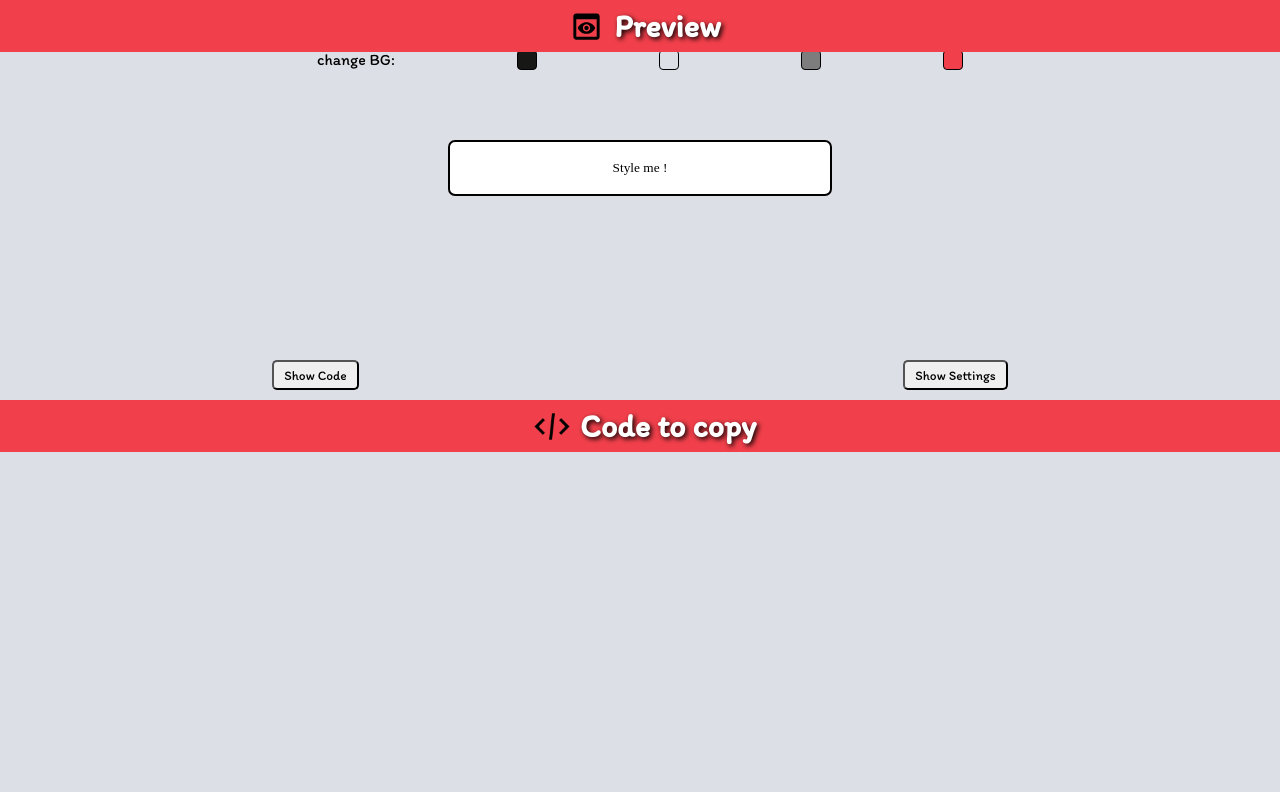
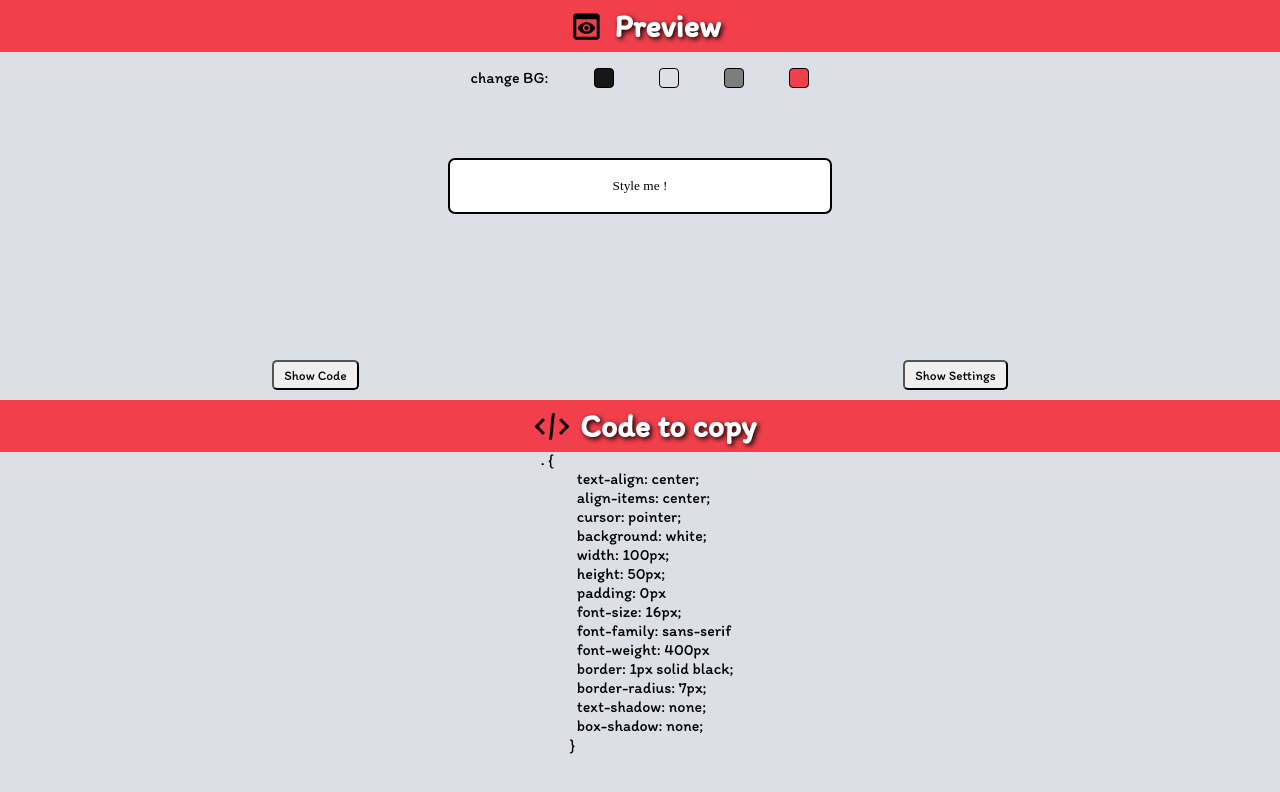
Before and after one commit to Eliswer/Button-generator, a React (Create React App) app in the folder button-generator/: page / in a window 1280 px wide. Both pictures are taken after a click on the button "Show Code". Shown: the top 792 px of the page. Built offline with nearby package versions, Linux system fonts and the light colour scheme.

Commit message:
code to copy done

```diff
--- a/button-generator/src/components/CodeToCopy.jsx
+++ b/button-generator/src/components/CodeToCopy.jsx
@@ -1,17 +1,199 @@
 import Header from "./Header";
+import classes from "../styles/code-to-copy.module.css";
 
 import sourceCode from "../icons/Source-code.svg";
 
-/*import { useSelector } from "react-redux";*/
+import { useSelector } from "react-redux";
+import { useEffect, useState } from "react";
 
 function CodeToCopy() {
-  /*  const className = useSelector(
+  /* General */
+  const className = useSelector(
     (state) => state.general.className
-  )?.newClassName;*/
+  )?.newClassName;
+
+  const newBackgroundType = useSelector(
+    (state) => state.general.backgroundType
+  )?.newColour;
+
+  const newSolidColour = useSelector(
+    (state) => state.general.backgroundColourSolid
+  )?.solidColour;
+
+  const newGradientColour = useSelector(
+    (state) => state.general.backgroundColourGradient
+  )?.gradientColour;
+
+  let background = "white";
+
+  if (newBackgroundType === "solid") {
+    background = newSolidColour;
+  } else if (newBackgroundType === "gradient") {
+    background = `linear-gradient(${newSolidColour}, ${newGradientColour})`;
+  }
+
+  const newHeight = useSelector((state) => state.general.height)?.newHeight;
+  const newWidth = useSelector((state) => state.general.width)?.newWidth;
+
+  const newPaddingTop = useSelector(
+    (state) => state.general.paddingTop
+  )?.newPaddingTop;
+
+  const newPaddingBottom = useSelector(
+    (state) => state.general.paddingBottom
+  )?.newPaddingBottom;
+
+  const newPaddingLeft = useSelector(
+    (state) => state.general.paddingLeft
+  )?.newPaddingLeft;
+
+  const newPaddingRight = useSelector(
+    (state) => state.general.paddingRight
+  )?.newPaddingRight;
+
+  const [paddingShow, setPaddingShow] = useState(true);
+
+  useEffect(() => {
+    if (
+      newPaddingBottom ||
+      newPaddingLeft ||
+      newPaddingRight ||
+      newPaddingTop === undefined
+    ) {
+      setPaddingShow(true);
+    } else {
+      setPaddingShow(false);
+    }
+  }, [newPaddingBottom, newPaddingLeft, newPaddingRight, newPaddingTop]);
+
+  /* Text inside */
+  const newTextSize = useSelector((state) => state.textInside.size)?.newSize;
+
+  const newFont = useSelector((state) => state.textInside.font)?.newFont;
+
+  const newFontWeight = useSelector(
+    (state) => state.textInside.weight
+  )?.newWeightValue;
+
+  /* Border */
+  const borderType = useSelector((state) => state.border.type)?.borderType;
+  const borderColour = useSelector(
+    (state) => state.border.colour
+  )?.borderColour;
+  const borderWidth = useSelector((state) => state.border.width)?.borderWidth;
+  const borderRadius = useSelector(
+    (state) => state.border.radius
+  )?.borderRadius;
+
+  /* Text shadow */
+  const newTextShadowColour = useSelector(
+    (state) => state.textShadow.colour
+  )?.newColour;
+
+  const newHorizontalValue = useSelector(
+    (state) => state.textShadow.horizontal
+  )?.newHorintalValue;
+
+  const newVerticalValue = useSelector(
+    (state) => state.textShadow.vertical
+  )?.newVerticalValue;
+
+  const newBlurValue = useSelector(
+    (state) => state.textShadow.blur
+  )?.newBlurValue;
+
+  const [textShadowShow, setTextShadowShow] = useState(false);
+
+  useEffect(() => {
+    if (newTextShadowColour === undefined) {
+      setTextShadowShow(false);
+    } else {
+      setTextShadowShow(true);
+    }
+  }, [newTextShadowColour]);
+
+  /* Box shadow changes */
+  const newBoxShadowType = useSelector(
+    (state) => state.boxShadow.type
+  )?.newType;
+
+  const newBoxShadowColour = useSelector(
+    (state) => state.boxShadow.colour
+  )?.newColour;
+
+  const newBoxShadowHorizontalValue = useSelector(
+    (state) => state.boxShadow.horizontal
+  )?.newHorizontalValue;
+
+  const newBoxShadowVerticalValue = useSelector(
+    (state) => state.boxShadow.vertical
+  )?.newVerticalValue;
+
+  const newBoxShadowBlur = useSelector(
+    (state) => state.boxShadow.blur
+  )?.newBlurValue;
+
+  const newBoxShadowSpread = useSelector(
+    (state) => state.boxShadow.spread
+  )?.newSpreadValue;
+
+  const [boxShadowShow, setBoxShadowShow] = useState(false);
+
+  useEffect(() => {
+    if (newBoxShadowColour === undefined) {
+      setBoxShadowShow(false);
+    } else {
+      setBoxShadowShow(true);
+    }
+  }, [newBoxShadowColour]);
 
   return (
     <div>
-      <Header icon={sourceCode} title={"Code to copy"} />
+      <Header icon={sourceCode} title={"Code to copy"} margin={"-40px"} />
+      <div style={{ marginTop: "40px" }} className={classes["code-wrapper"]}>
+        <pre>
+          .{className}{" "}
+          {`{
+          text-align: center;
+          align-items: center;
+          cursor: pointer;
+          background: ${background};
+          width: ${newWidth || "100"}px;
+          height: ${newHeight || "50"}px;
+          ${
+            paddingShow
+              ? "padding: 0px"
+              : `padding-top: ${newPaddingTop || "0"}px;
+          padding-left: ${newPaddingLeft || "0"}px;
+          padding-right: ${newPaddingRight || "0"}px;
+          padding-bottom: ${newPaddingBottom || "0"}px;`
+          }
+          font-size: ${newTextSize || "16"}px;
+          font-family: ${newFont || "sans-serif"}
+          font-weight: ${newFontWeight || "400"}px
+          border: ${borderWidth || "1"}px ${borderType || "solid"} ${
+            borderColour || "black"
+          };
+          border-radius: ${borderRadius || "7"}px;
+          ${
+            textShadowShow
+              ? `textShadow: ${newTextShadowColour} ${
+                  newHorizontalValue || "5"
+                }px ${newVerticalValue || "5"}px ${newBlurValue || "5"}px;`
+              : "text-shadow: none;"
+          }
+          ${
+            boxShadowShow
+              ? `boxShadow: ${newBoxShadowType || ""} ${
+                  newBoxShadowHorizontalValue || "10"
+                }px ${newBoxShadowVerticalValue || "5"}px ${
+                  newBoxShadowBlur || "5"
+                }px ${newBoxShadowSpread || "5"}px ${newBoxShadowColour};`
+              : "box-shadow: none;"
+          }
+        }`}
+        </pre>
+      </div>
     </div>
   );
 }
--- a/button-generator/src/components/Header.jsx
+++ b/button-generator/src/components/Header.jsx
@@ -1,8 +1,11 @@
 import classes from "../styles/header.module.css";
 
-function Header({ icon, title }) {
+function Header({ icon, title, margin }) {
   return (
-    <div className={`${classes["header-wrapper"]} ${classes.header}`}>
+    <div
+      className={`${classes["header-wrapper"]} ${classes.header}`}
+      style={{ marginTop: margin }}
+    >
       <img className={classes.icon} src={icon} alt="icon"></img>
       <h1 className={classes.title}>{title}</h1>
     </div>
--- a/button-generator/src/components/settings/Border.jsx
+++ b/button-generator/src/components/settings/Border.jsx
@@ -10,6 +10,8 @@ function Border() {
   const [colourValue, setColourValue] = useState("#f1404b");
   const [widthValue, setWidthValue] = useState("");
   const [radiusValue, setRadiusValue] = useState("");
+
+  const handleReset = () => {};
 
   const dispatch = useDispatch();
 
@@ -102,6 +104,14 @@ function Border() {
               />
             </div>
           </div>
+          <div className="line">
+            <p>Reset Borderto default</p>
+            <div className={"line-flex"}>
+              <button className="reset-button" onClick={handleReset}>
+                Reset
+              </button>
+            </div>
+          </div>
         </div>
       ) : (
         ""
--- a/button-generator/src/components/settings/General.jsx
+++ b/button-generator/src/components/settings/General.jsx
@@ -162,7 +162,7 @@ function General() {
               <input
                 type="range"
                 min="1"
-                max="100"
+                max="20"
                 value={paddingTop}
                 onChange={handlePaddingTopChange}
                 className={"slider"}
@@ -173,7 +173,7 @@ function General() {
               <input
                 type="range"
                 min="1"
-                max="100"
+                max="20"
                 value={paddingBottom}
                 onChange={handlePaddingBottomChange}
                 className={"slider"}
@@ -184,7 +184,7 @@ function General() {
               <input
                 type="range"
                 min="1"
-                max="100"
+                max="20"
                 value={paddingLeft}
                 onChange={handlePaddingLeftChange}
                 className={"slider"}
@@ -195,7 +195,7 @@ function General() {
               <input
                 type="range"
                 min="1"
-                max="100"
+                max="20"
                 value={paddingRight}
                 onChange={handlePaddingRightChange}
                 className={"slider"}
--- a/button-generator/src/styles/app.css
+++ b/button-generator/src/styles/app.css
@@ -2,7 +2,7 @@
 
 :root {
   --orange: #f1404b;
-  --bg-white: DDDFE6;
+  --bg-white: #dddfe6;
   --white: #ffffff;
 }
 
@@ -41,6 +41,12 @@ html {
   padding: 5px 10px;
   margin-bottom: 10px;
   border-radius: 5px;
+  cursor: pointer;
+  transition: all 0.5s;
+}
+
+.btns-wrapper button:hover {
+  background-color: var(--orange);
 }
 
 .bottom-wrapper {
@@ -67,7 +73,10 @@ select {
 }
 
 .section {
-  margin: 10px;
+  margin-top: 3vh;
+  margin-left: 10px;
+  margin-right: 10px;
+  padding-bottom: 10px;
   border-bottom: 1px solid black;
 }
 
@@ -118,3 +127,9 @@ input[type="color"]::-webkit-color-swatch {
   border-radius: 4px;
   width: 50%;
 }
+
+@media only screen and (min-width: 768px) {
+  .section {
+    width: 47%;
+  }
+}
--- a/button-generator/src/styles/button-preview.module.css
+++ b/button-generator/src/styles/button-preview.module.css
@@ -6,7 +6,7 @@
 }
 
 .bg-change-wrapper {
-  margin-top: 10px;
+  margin-top: 3.5vh;
   width: 100%;
   display: flex;
   justify-content: space-around;
@@ -43,3 +43,9 @@
     padding: 0 20vw;
   }
 }
+
+@media only screen and (min-width: 1024px) {
+  .bg-change-wrapper {
+    padding: 0 35vw;
+  }
+}
--- a/button-generator/src/styles/code-to-copy.module.css
+++ b/button-generator/src/styles/code-to-copy.module.css
@@ -0,0 +1,6 @@
+.code-wrapper {
+  margin: 20px;
+  padding-top: 10px;
+  display: flex;
+  justify-content: center;
+}
--- a/button-generator/src/styles/settings.module.css
+++ b/button-generator/src/styles/settings.module.css
@@ -6,3 +6,11 @@
 .settings-container {
   margin-top: 40px;
 }
+
+@media only screen and (min-width: 768px) {
+  .settings-container {
+    display: flex;
+    justify-content: space-between;
+    flex-wrap: wrap;
+  }
+}
```
